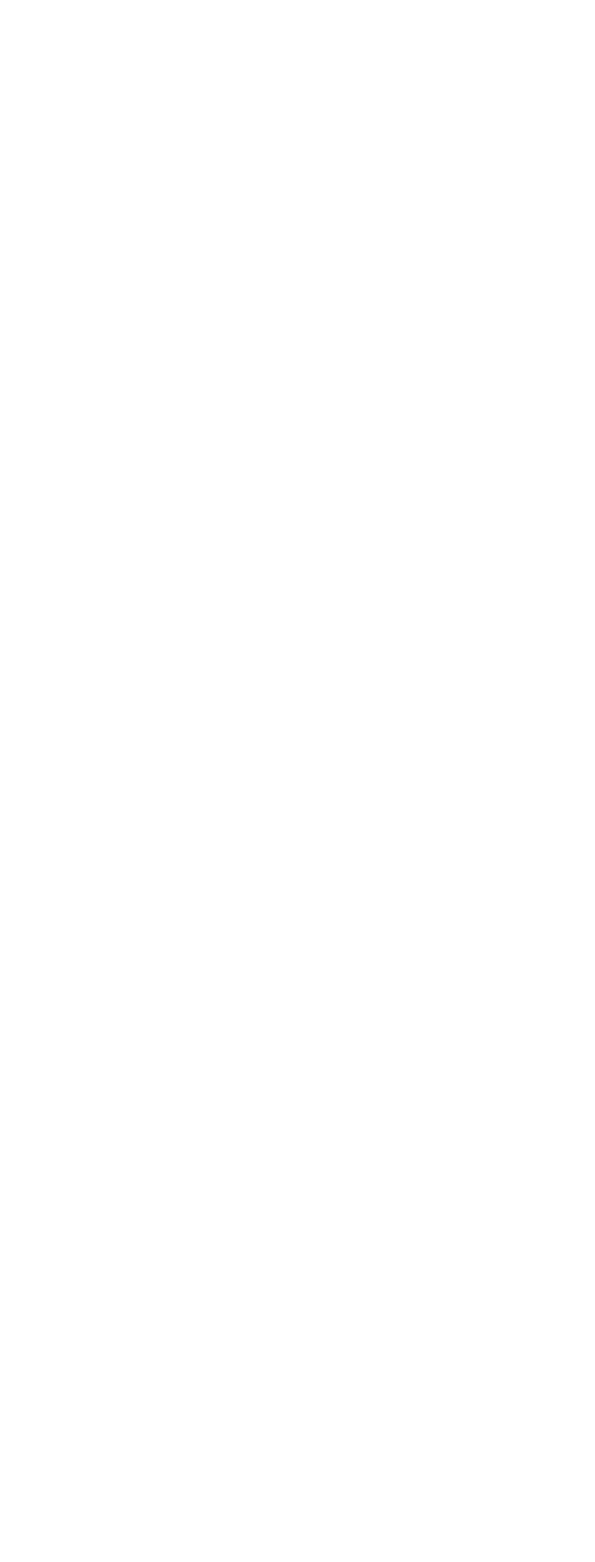
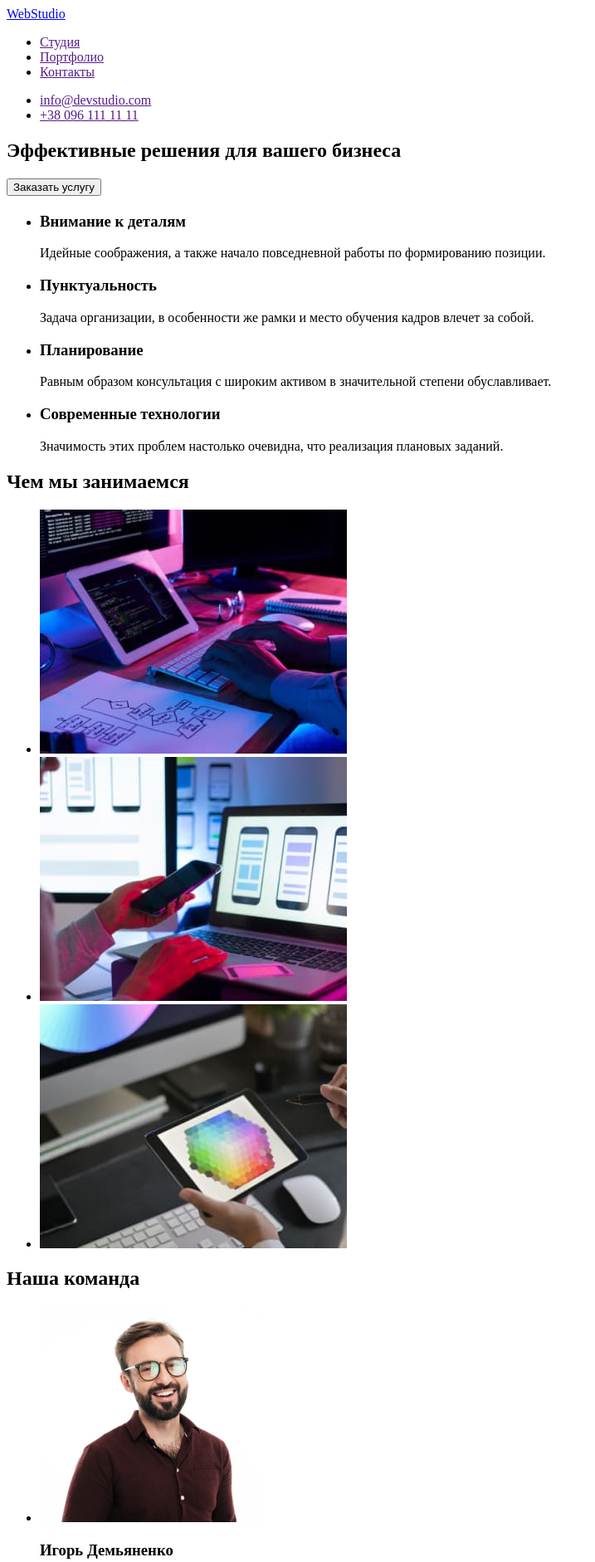
Before and after one commit to MasterOptik/github-homework1, a plain HTML site: page index.html in a window 1280 px wide. Shown: the top 1882 px of the page at 83% size, without its empty margins (0-717 px from the left). Before the commit the page ends 800 px from the top, so only its background shows below. Drawn offline with Linux system fonts and the light colour scheme.

Commit message:
домашка

```diff
--- a/index.html
+++ b/index.html
@@ -1,12 +1,133 @@
 <!DOCTYPE html>
 <html lang="en">
+
 <head>
-    <meta charset="UTF-8">
-    <meta http-equiv="X-UA-Compatible" content="IE=edge">
-    <meta name="viewport" content="width=device-width, initial-scale=1.0">
-    <title>Document</title>
+  <meta charset="UTF-8" />
+  <meta name="viewport" content="width=device-width, initial-scale=1.0" />
+  <title>Document</title>
 </head>
+
 <body>
+  <!-- Шапка сайта -->
+  <header>
+    <nav>
+      <a href="/">
+        WebStudio
+      </a>
 
+      <ul>
+        <li><a href="">Студия</a></li>
+        <li><a href="">Портфолио</a></li>
+        <li><a href="">Контакты</a></li>
+      </ul>
+
+      <ul>
+        <li><a href="">info@devstudio.com</a></li>
+        <li><a href="">+38 096 111 11 11</a></li>
+      </ul>
+    </nav>
+  </header>
+
+  <main>
+    <!-- Герой -->
+    <section>
+      <h1>Эффективные решения для вашего бизнеса</h1>
+      <button type="button"> Заказать услугу</button>
+          </section>
+
+    <!-- Преимущества -->
+    <section>
+      <h2></h2>
+
+      <ul>
+        <li>
+          <h3>Внимание к деталям</h3>
+          <p>
+            Идейные соображения, а также начало повседневной работы по формированию позиции.
+          </p>
+
+        </li>
+        <li>
+          <h3>Пунктуальность</h3>
+          <p>
+          Задача организации, в особенности же рамки и место обучения кадров влечет за собой.
+          </p>
+        </li>
+        <li>
+          <h3>Планирование</h3>
+          <p>
+            Равным образом консультация с широким активом в значительной степени обуславливает.
+          </p>
+        </li>
+        <li>
+          <h3>Современные технологии</h3>
+          <p>
+            Значимость этих проблем настолько очевидна, что реализация плановых заданий.
+          </p>
+        </li>
+      </ul>
+    </section>
+
+    <!-- Примеры работ -->
+    <section>
+      <h2>Чем мы занимаемся</h2>
+
+      <ul>
+        <li>
+          <img src="./images/img (3).jpg" alt="планшет" width="370" />
+        </li>
+        <li>
+          <img src="./images/img (1) (1).jpg" alt="ноутбук" width="370" />
+        </li>
+          <li>
+            <img src="./images/img (2) (1).jpg" alt="планшет" width="370" />
+          </li>
+
+      </ul>
+    </section>
+
+    <!-- Testimonials -->
+    <section>
+      <h2>Наша команда</h2>
+
+      <ul>
+        <li>
+          <img src="./images/img (4) (1).jpg" alt="продакт менеджер" width="270" /></a>
+       <h3> Игорь Демьяненко</h3>
+       <p>Product Designer</p>
+        </li>
+        <li>
+          <img src="./images/img (5) (1).jpg" alt="фронтенд розробник" width="270" /></a>
+          <h3> Ольга Репина</h3>
+          <p>Frontend Developer</p>
+        </li>
+        <li>
+          <img src="./images/img (6) (1).jpg" alt="маркетолог" width="270" /></a>
+          <h3> Николай Тарасов</h3>
+          <p>Marketing</p>
+        </li>
+        <li>
+          <img src="./images/img (7) (1).jpg" alt="дизайнер" width="270" /></a>
+          <h3> Михаил Ермаков</h3>
+          <p>UI Designer</p>
+        </li>
+
+      </ul>
+    </section>
+  </main>
+
+  <!-- Футер -->
+  <footer>
+    <a href="/">
+      WebStudio
+    </a>
+
+  <address>
+    <p>г. Киев, пр-т Леси Украинки, 26</p>
+    <p>info@example.com</p>
+    <p>+38 099 111 11 11</p>
+  </address>
+  </footer>
 </body>
+
 </html>
```
Also changed, not shown: css/styles.css (added), images/img (1) (1).jpg (added), images/img (2) (1).jpg (added), images/img (3).jpg (added), images/img (4) (1).jpg (added), images/img (5) (1).jpg (added), images/img (6) (1).jpg (added), images/img (7) (1).jpg (added).
